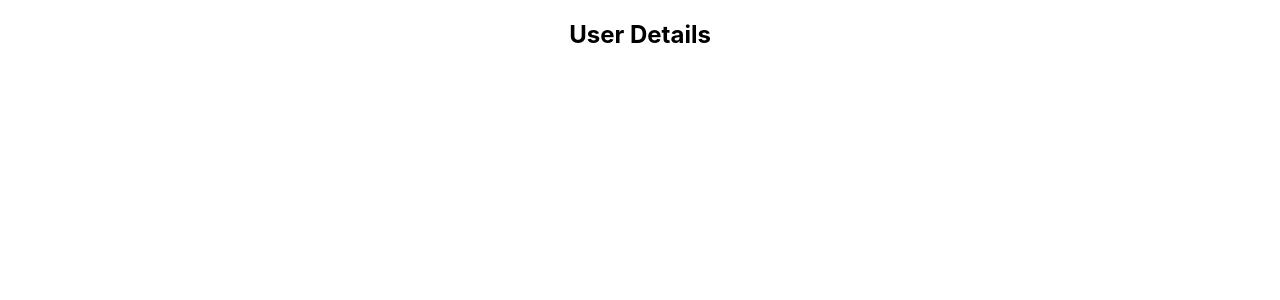
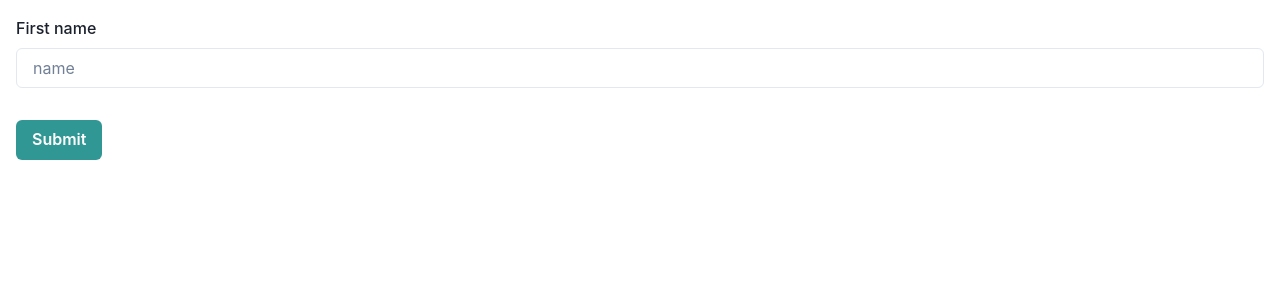
Before and after one commit to zeenat-abedin/react-typescript-form, a React (Create React App) app: page / in a window 1280 px wide. Shown: the top 300 px of the page. Built offline with nearby package versions, Linux system fonts and the light colour scheme.

Commit message:
build(deps): update 3 files and delete 1 file

```diff
--- a/package.json
+++ b/package.json
@@ -3,6 +3,7 @@
   "version": "0.1.0",
   "private": true,
   "dependencies": {
+    "@chakra-ui/react": "^2.8.2",
     "@testing-library/jest-dom": "^5.17.0",
     "@testing-library/react": "^13.4.0",
     "@testing-library/user-event": "^13.5.0",
@@ -12,6 +13,7 @@
     "@types/react-dom": "^18.2.20",
     "react": "^18.2.0",
     "react-dom": "^18.2.0",
+    "react-hook-form": "^7.51.0",
     "react-scripts": "5.0.1",
     "typescript": "^4.9.5",
     "web-vitals": "^2.1.4"
--- a/src/App.tsx
+++ b/src/App.tsx
@@ -1,12 +1,15 @@
-import './App.css';
-import Form from './components/Form';
+import { ChakraProvider, Box } from '@chakra-ui/react'
+
+import HookForm from './components/HookForm'
 
 function App() {
   return (
-    <div className="App">
-      <Form/>
-    </div>
-  );
+    <ChakraProvider>
+      <Box p={4}>
+        <HookForm />
+      </Box>
+    </ChakraProvider>
+  )
 }
 
 export default App;
--- a/src/components/Form.tsx
+++ /dev/null
@@ -1,10 +0,0 @@
-
-function Form() {
-  return (
-    <div>
-     <h2>User Details</h2>
-    </div>
-  )
-}
-
-export default Form
--- /dev/null
+++ b/src/components/HookForm.tsx
@@ -0,0 +1,51 @@
+import { useForm } from 'react-hook-form'
+import {
+  FormErrorMessage,
+  FormLabel,
+  FormControl,
+  Input,
+  Button,
+} from '@chakra-ui/react'
+
+interface FormValues {
+  name: string
+}
+
+ function HookForm() {
+  const {
+    handleSubmit,
+    register,
+    formState: { errors, isSubmitting },
+  } = useForm<FormValues>()
+
+  function onSubmit(values: FormValues) {
+    return new Promise<void>((resolve) => {
+      setTimeout(() => {
+        alert(JSON.stringify(values, null, 2))
+        resolve()
+      }, 3000)
+    })
+  }
+
+  return (
+    <form onSubmit={handleSubmit(onSubmit)}>
+      <FormControl isInvalid={errors.name ? true : undefined} mb="4">
+        <FormLabel htmlFor='name'>First name</FormLabel>
+        <Input
+          id='name'
+          placeholder='name'
+          {...register('name', {
+            required: 'This is required',
+            minLength: { value: 4, message: 'Minimum length should be 4' },
+          })}
+        />
+        <FormErrorMessage>{errors.name && errors.name.message}</FormErrorMessage>
+      </FormControl>
+      <Button mt={4} colorScheme='teal' isLoading={isSubmitting} type='submit'>
+        Submit
+      </Button>
+    </form>
+  )
+}
+
+export default HookForm;
```
Also changed, not shown: 1 other file (tests, documents, lock files or other folders).
